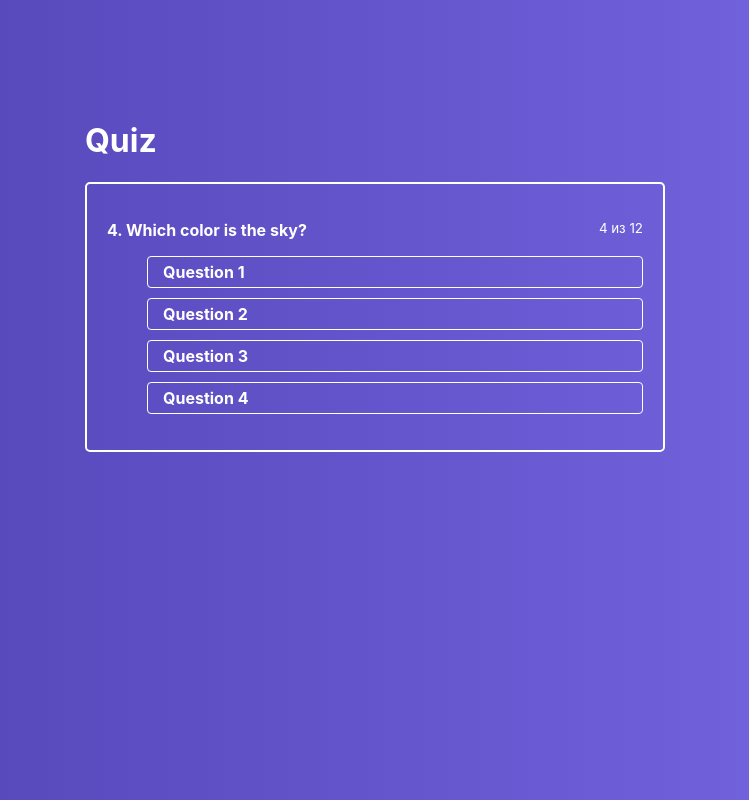
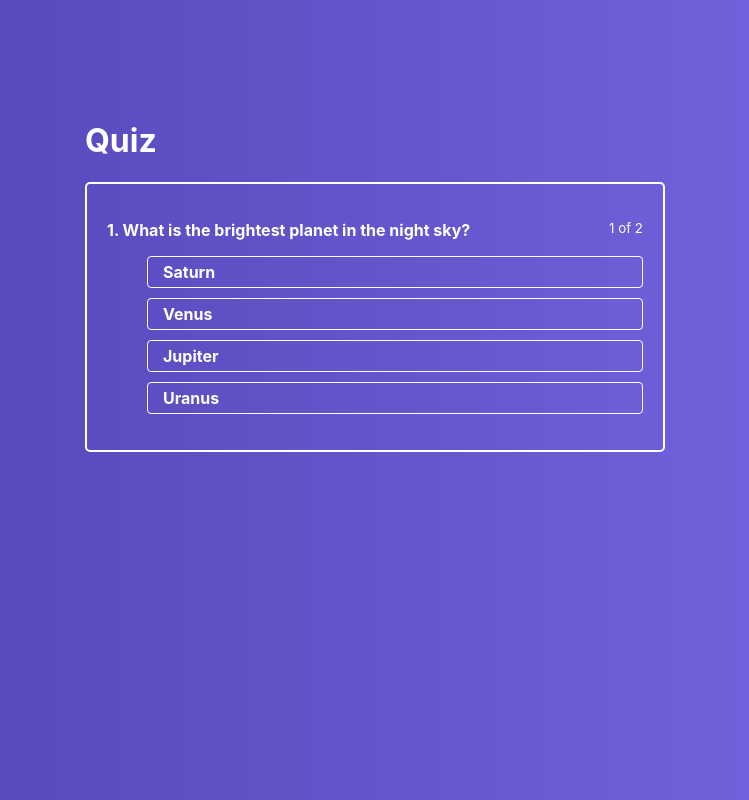
Before and after one commit to Piterom911/react-quiz, a React (Create React App) app: page / in a window 1280 px wide. Shown: the whole page, without its empty margins (265-1014 px from the left). Built offline with nearby package versions, Linux system fonts and the light colour scheme.

Commit message:
Next question

```diff
--- a/src/components/ActiveQuiz/ActiveQuiz.js
+++ b/src/components/ActiveQuiz/ActiveQuiz.js
@@ -7,9 +7,9 @@ const ActiveQuiz = props => {
         <div className={classes.ActiveQuiz}>
             <p className={classes.Question}>
                 <span>
-                    <strong>4. {props.question}</strong>
+                    <strong>{props.currentQuestion}. {props.question}</strong>
                 </span>
-                <small>4 из 12</small>
+                <small>{props.currentQuestion} of {props.quizLength}</small>
             </p>
             <AnswerList
                 onAnswerClick={props.onAnswerClick}
--- a/src/containers/Quiz/Quiz.js
+++ b/src/containers/Quiz/Quiz.js
@@ -4,22 +4,40 @@ import ActiveQuiz from "../../components/ActiveQuiz/ActiveQuiz";
 
 class Quiz extends Component{
     state = {
+        currentQuestion: 0,
         quiz: [
             {
-                question: 'Which color is the sky?',
+                id: 1,
+                question: 'What is the brightest planet in the night sky?',
+                rightAnswer: 2,
                 answers: [
-                    {text: 'Question 1', id: 1},
-                    {text: 'Question 2', id: 2},
-                    {text: 'Question 3', id: 3},
-                    {text: 'Question 4', id: 4},
+                    {text: 'Saturn', id: 1},
+                    {text: 'Venus', id: 2},
+                    {text: 'Jupiter', id: 3},
+                    {text: 'Uranus', id: 4},
+                ]
+            },
+            {
+                id: 2,
+                question: 'World Population in 2021?',
+                rightAnswer: 4,
+                answers: [
+                    {text: '5.7 Billion', id: 1},
+                    {text: '7.8 Million', id: 2},
+                    {text: '6.3 Billion', id: 3},
+                    {text: '7.8 Billion', id: 4},
                 ]
             }
         ]
     };
 
-    onAnswerClickHandler(answerID) {
+    onAnswerClickHandler = (answerID) => {
         console.log(`Answer ID is ${answerID}`)
-    }
+
+        this.setState({
+            currentQuestion: this.state.currentQuestion + 1
+        })
+    };
 
     render() {
         return (
@@ -27,8 +45,10 @@ class Quiz extends Component{
                 <div className={classes.Wrapper}>
                     <h1>Quiz</h1>
                     <ActiveQuiz
-                        answers={this.state.quiz[0].answers}
-                        question={this.state.quiz[0].question}
+                        answers={this.state.quiz[this.state.currentQuestion].answers}
+                        question={this.state.quiz[this.state.currentQuestion].question}
+                        quizLength={this.state.quiz.length}
+                        currentQuestion={this.state.currentQuestion + 1}
                         onAnswerClick={this.onAnswerClickHandler}
                     />
                 </div>
```
